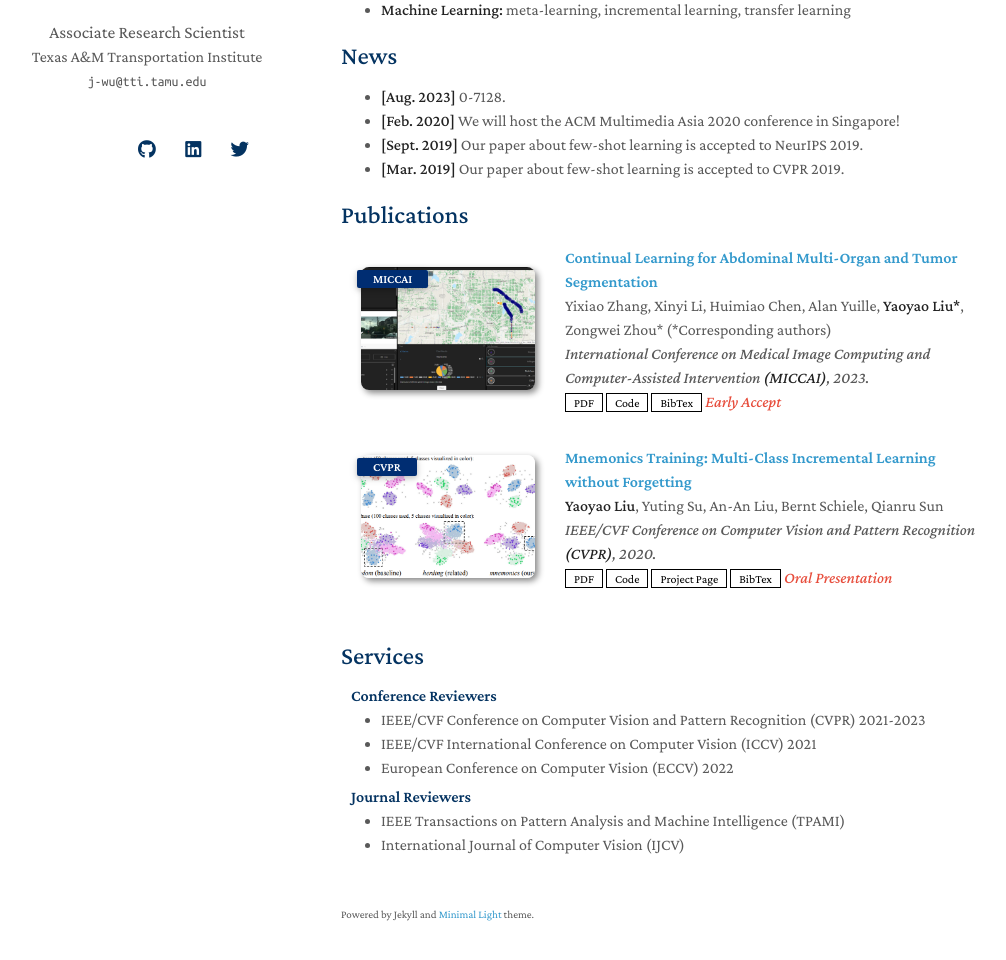
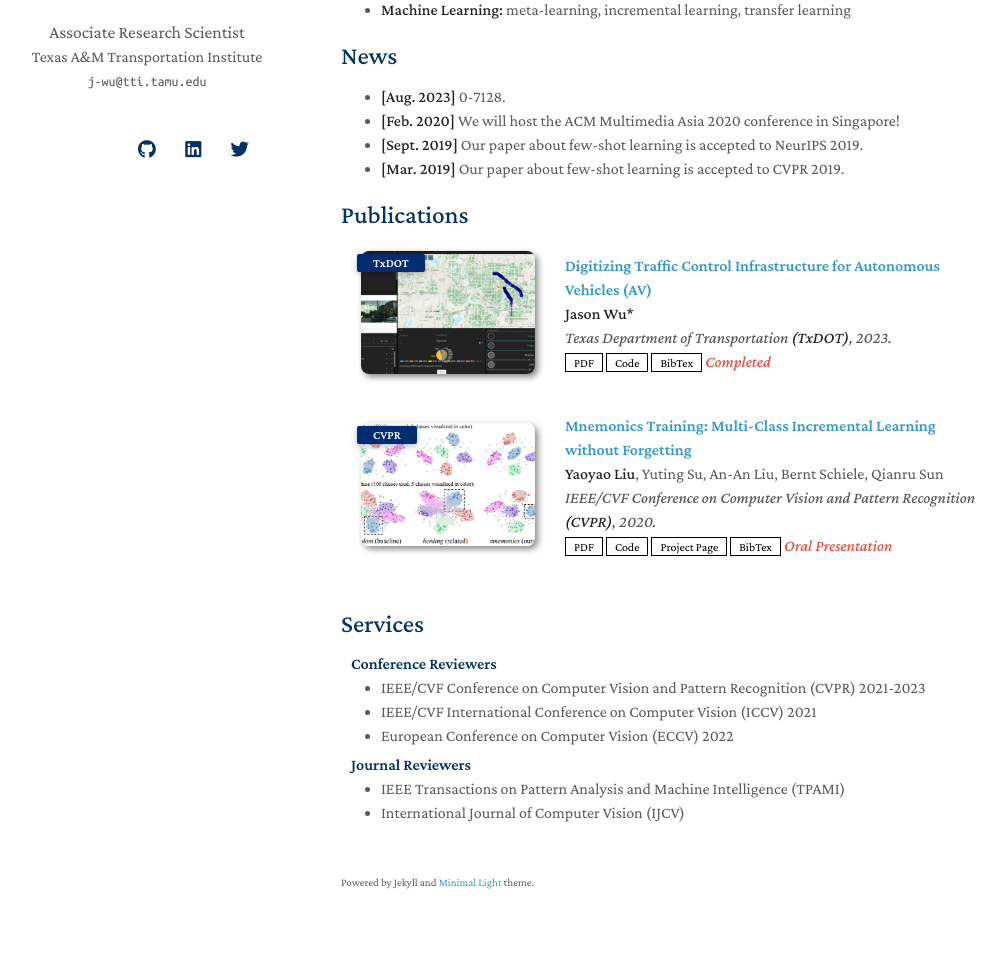
Before and after one commit to jasondwu/jasondwu.github.io, a Jekyll site: the page built from index.md, in a window 1280 px wide and 1216 px high. Shown: the part 221-1181 px from the top of the window, without its empty margins (129-1135 px from the left). Built offline with Jekyll 4.4.1, drawn with Linux system fonts in a browser that asks for light colours; nearby versions of some CDN libraries; a style sheet for code colours, icons or effects is not loaded; our own code applies the rules of GitHub Pages for plain Markdown files.

Commit message:
Update publications.yml

```diff
--- a/_data/publications.yml
+++ b/_data/publications.yml
@@ -1,14 +1,14 @@
 main:
 
-  - title: Continual Learning for Abdominal Multi-Organ and Tumor Segmentation
-    authors: Yixiao Zhang, Xinyi Li, Huimiao Chen, Alan Yuille, <strong>Yaoyao Liu*</strong>, Zongwei Zhou* (*Corresponding authors)
-    conference_short: MICCAI
-    conference: International Conference on Medical Image Computing and Computer-Assisted Intervention <strong>(MICCAI)</strong>, 2023.
+  - title: Digitizing Traffic Control Infrastructure for Autonomous Vehicles (AV)
+    authors: <strong>Jason Wu*</strong>
+    conference_short: TxDOT
+    conference: Texas Department of Transportation <strong>(TxDOT)</strong>, 2023.
     pdf: https://arxiv.org/pdf/2306.00988.pdf
     code: https://github.com/MrGiovanni/ContinualLearning
     bibtex: https://bib.yliu.me/MICCAI23.txt
     image: ./assets/img/0-7128 Project01.png
-    notes: Early Accept
+    notes: Completed
 
   - title: "Mnemonics Training: Multi-Class Incremental Learning without Forgetting"
     authors: <strong>Yaoyao Liu</strong>, Yuting Su, An-An Liu, Bernt Schiele, Qianru Sun
```
